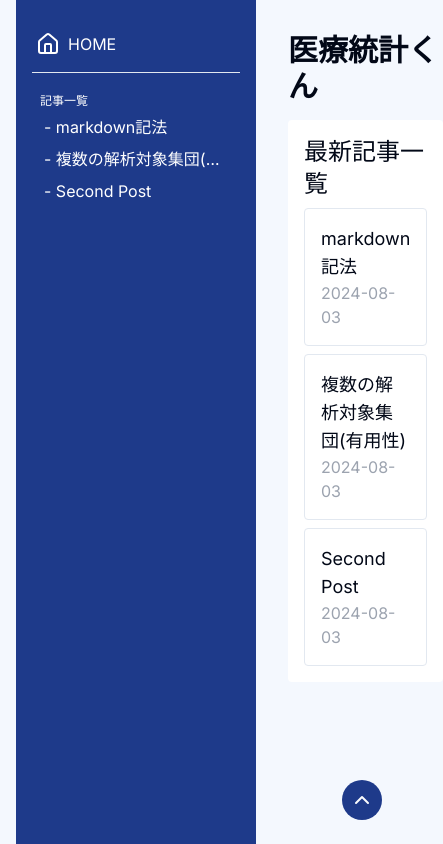
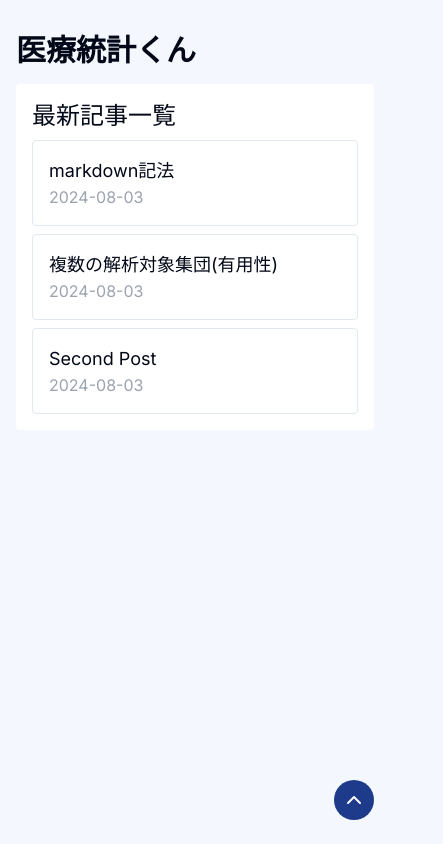
Before and after one commit to rikiTada/medical_statistics_app, a Next.js app: page / in a window 390 px wide. Shown: the whole page, 443 px wide, since content can reach past the window. Built offline with nearby package versions, Linux system fonts and the light colour scheme; no server answers.

Commit message:
chore: Update layout to include a button for scrolling to top

```diff
--- a/src/app/layout.tsx
+++ b/src/app/layout.tsx
@@ -24,23 +24,22 @@ export default function RootLayout({
       <body
         className={cn(
           inter.className,
-          "min-h-screen px-4 bg-blue-100/30 flex gap-8 "
+          "min-h-screen px-4 bg-blue-100/30 flex "
         )}
       >
         <Sidebar />
-        <div className="w-full py-4">
+        <div className="w-full md:ml-8 py-4">
           <span id="#TOP"></span>
           {children}
-        </div>
-
           <Button
             size="icon"
-          className="fixed bottom-6 right-2 bg-blue-900 hover:bg-blue-900/90"
+            className="fixed bottom-6 right-4 bg-blue-900 hover:bg-blue-900/90"
           >
             <a href="#">
               <ChevronUp />
             </a>
           </Button>
+        </div>
       </body>
     </html>
   );
--- a/src/components/components.module.scss
+++ b/src/components/components.module.scss
@@ -7,3 +7,14 @@
     color: purple;
   }
 }
+
+.sidebar {
+  transform: translateY(-120%);
+  transition: transform 0.6s ease-in-out;
+  position: fixed;
+
+  @media (min-width: 768px) {
+    position: relative;
+    transform: translateY(0);
+  }
+}
--- a/src/components/custom-mdx.tsx
+++ b/src/components/custom-mdx.tsx
@@ -22,7 +22,7 @@ export async function CustomMDX(props: any) {
       h1: (props: any) => (
         <h1 className="text-3xl font-bold text-blue-900" {...props} />
       ),
-      p: (props: any) => <p className="text-warap whitespace-pre" {...props} />,
+      p: (props: any) => <p className="text-wrap whitespace-pre" {...props} />,
       em: (props: any) => <em className="italic" {...props} />,
       a: (props: any) => (
         <a
--- a/src/components/sidebar.tsx
+++ b/src/components/sidebar.tsx
@@ -3,6 +3,7 @@ import { cn } from "@/lib/utils";
 import Link from "next/link";
 import { Home } from "lucide-react";
 import { useGetAllArticle } from "@/hooks/swr/article";
+import style from "./components.module.scss";
 
 type SidebarProps = Readonly<{
   className?: string;
@@ -25,6 +26,7 @@ export default function Sidebar({ className }: SidebarProps) {
     <div
       className={cn(
         className,
+        style.sidebar,
         "bg-blue-900 p-4 min-w-60 overflow-y-auto no-scrollbar"
       )}
     >
```
Lines whose indentation alone changed are shown as unchanged.
